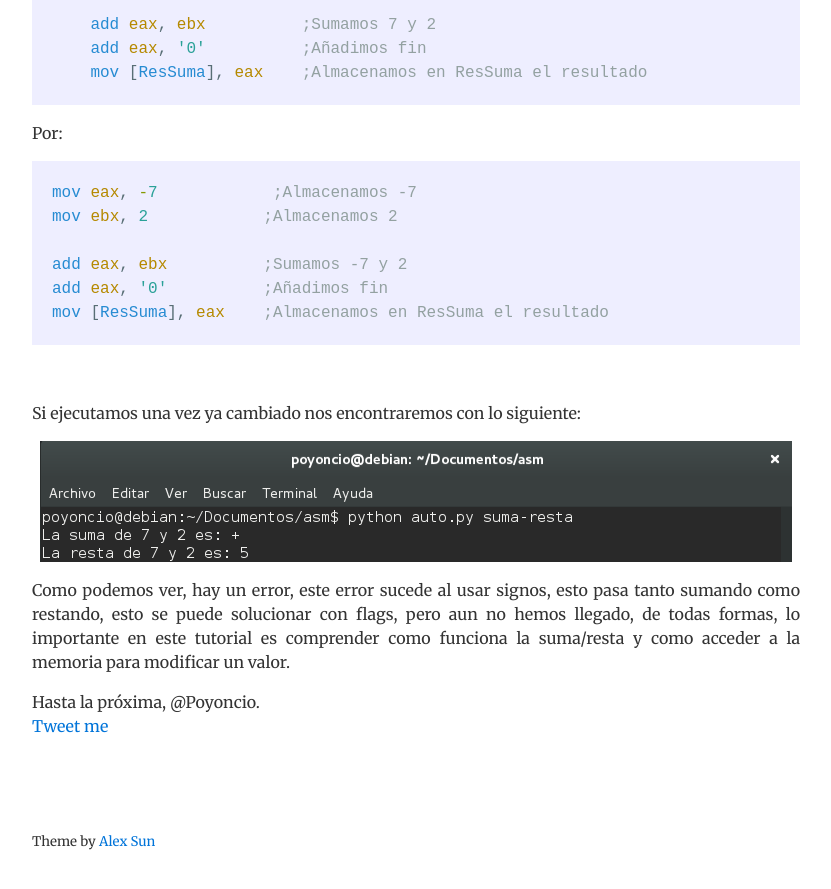
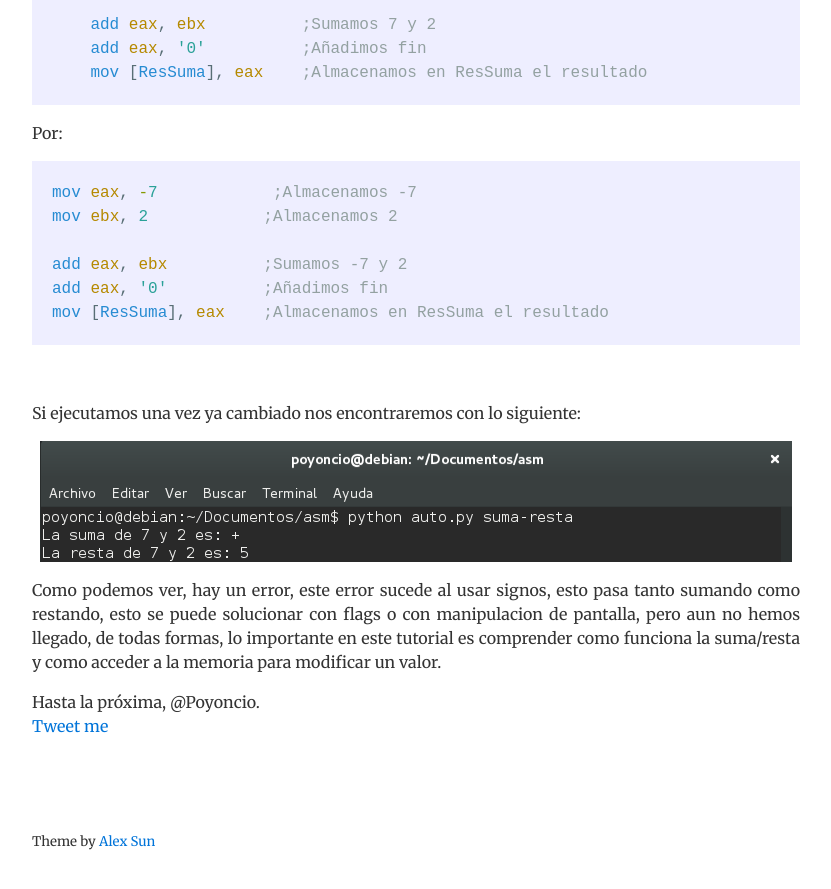
Before and after one commit to Poyoncio/poyoweb, a Jekyll site: the page built from _posts/2017-01-08-Curso-ensamblador-06-Operaciones-aritmeticas-I.md, in a window 1280 px wide and 900 px high, scrolled down 6658 px. Shown: the top 889 px of the window, without its empty margins (224-1055 px from the left). Built offline with Jekyll 4.4.1, drawn with Linux system fonts in a browser that asks for light colours; nearby versions of some CDN libraries; comment, search, counter and statistics services are not loaded.

Commit message:
Update 2017-01-08-Curso-ensamblador-06-Operaciones-aritmeticas-I.md

```diff
--- a/_posts/2017-01-08-Curso-ensamblador-06-Operaciones-aritmeticas-I.md
+++ b/_posts/2017-01-08-Curso-ensamblador-06-Operaciones-aritmeticas-I.md
@@ -281,4 +281,4 @@ Si ejecutamos una vez ya cambiado nos encontraremos con lo siguiente:
 
 <img src="/images/captura--7-2-rstapostiivo.png" />
 
-Como podemos ver, hay un error, este error sucede al usar signos, esto pasa tanto sumando como restando, esto se puede solucionar con flags, pero aun no hemos llegado, de todas formas, lo importante en este tutorial es comprender como funciona la suma/resta y como acceder a la memoria para modificar un valor.
+Como podemos ver, hay un error, este error sucede al usar signos, esto pasa tanto sumando como restando, esto se puede solucionar con flags o con manipulacion de pantalla, pero aun no hemos llegado, de todas formas, lo importante en este tutorial es comprender como funciona la suma/resta y como acceder a la memoria para modificar un valor.
```
